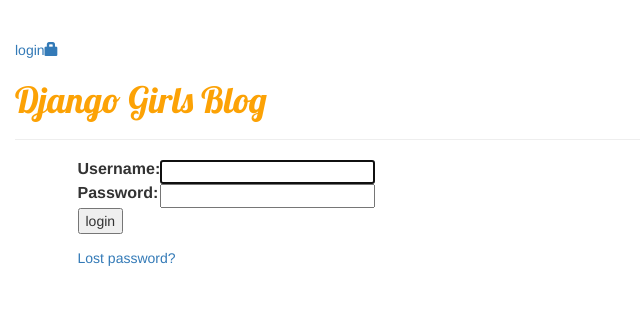
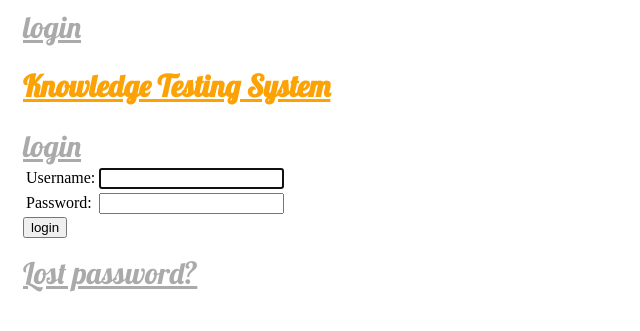
Before and after one commit to kas13/test, a Django app: page /accounts/login/ in a window 1280 px wide. Shown: the top 331 px of the page, without its empty margins (0-640 px from the left). Run offline with Django 3.2, Linux system fonts and the light colour scheme; some libraries are stand-ins or nearby versions.

Commit message:
login html

```diff
--- a/kts/settings.py
+++ b/kts/settings.py
@@ -96,6 +96,7 @@
 # Password validation
 # https://docs.djangoproject.com/en/2.1/ref/settings/#auth-password-validators
 LOGIN_REDIRECT_URL = '/'
+LOGOUT_REDIRECT_URL = '/'
 
 AUTH_PASSWORD_VALIDATORS = [
     {
--- a/website/static/css/website.css
+++ b/website/static/css/website.css
@@ -1,7 +1,13 @@
 h1 a {
     color: #FCA205;
+    font-size: 30px;
     font-family: 'Lobster';
 }
 body {
     padding-left: 15px;
 }
+a {
+	color: #AAAAAA;
+	font-family: 'Lobster';
+	font-size: 30px;
+}
--- a/website/templates/registration/login.html
+++ b/website/templates/registration/login.html
@@ -28,7 +28,7 @@
         </table>
 
         <input type="submit" value="login" />
-        <input type="hidden" name="next" value="{{ next }}" />
+        <!-- <input type="hidden" name="next" value="{{ next }}" /> -->
     </form>
     <p><a href="{% url 'password_reset' %}">Lost password?</a></p>
 {% endblock %}
--- a/website/templates/website/base.html
+++ b/website/templates/website/base.html
@@ -2,11 +2,10 @@
 <html>
 
 	<head>
-		<link rel="stylesheet" href="//maxcdn.bootstrapcdn.com/bootstrap/3.2.0/css/bootstrap.min.css">
-		<link rel="stylesheet" href="//maxcdn.bootstrapcdn.com/bootstrap/3.2.0/css/bootstrap-theme.min.css">
+<!-- 		<link rel="stylesheet" href="//maxcdn.bootstrapcdn.com/bootstrap/3.2.0/css/bootstrap.min.css">
+		<link rel="stylesheet" href="//maxcdn.bootstrapcdn.com/bootstrap/3.2.0/css/bootstrap-theme.min.css"> -->
 		<link rel="stylesheet" href="{% static 'css/website.css' %}">
 		<link href="https://fonts.googleapis.com/css?family=Lobster&subset=latin,cyrillic" rel="stylesheet" type="text/css">
-		<script src="file_js.js"></script>
 	</head>
 
 <body>
@@ -16,7 +15,15 @@
         {% else %}
             <a href="{% url 'login' %}" class="top-menu">login<span class="glyphicon glyphicon-lock"></span></a>
         {% endif %}
-        <h1><a href="/">Django Girls Blog</a></h1>
+        <h1><a href="/">Knowledge Testing System</a></h1>
+        <div class="menu-header">
+        	{% if user.is_authenticated %}
+
+        		<a href="{% url 'logout' %}" class="top-menu">logout</a>
+        	{% else %}
+        		<a href="{% url 'login' %}" class="top-menu">login</a>
+        	{% endif %}
+        </div>
 <!--         <h1><a href="/">Django Girls Blog</a></h1>
         {% if user.is_authenticated %}
     		<a href="{% url 'post_new' %}" class="top-menu">add post<span class="glyphicon glyphicon-plus"></span></a>
--- a/website/templates/website/file_js.js
+++ b/website/templates/website/file_js.js
@@ -0,0 +1,3 @@
+$(document).ready(function(){
+    $('#example1 h3, #example1 span').gradientText();
+});
```
